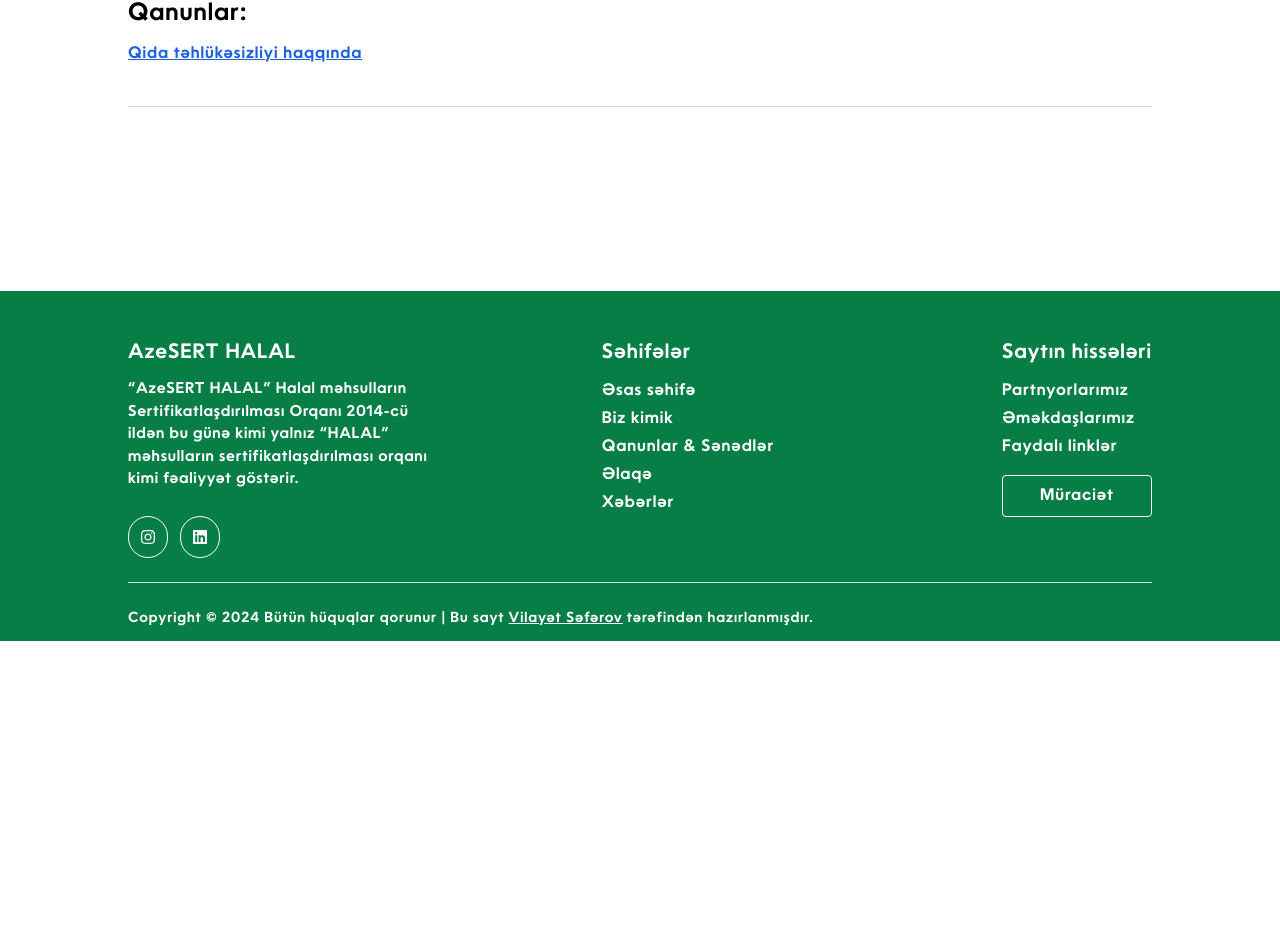
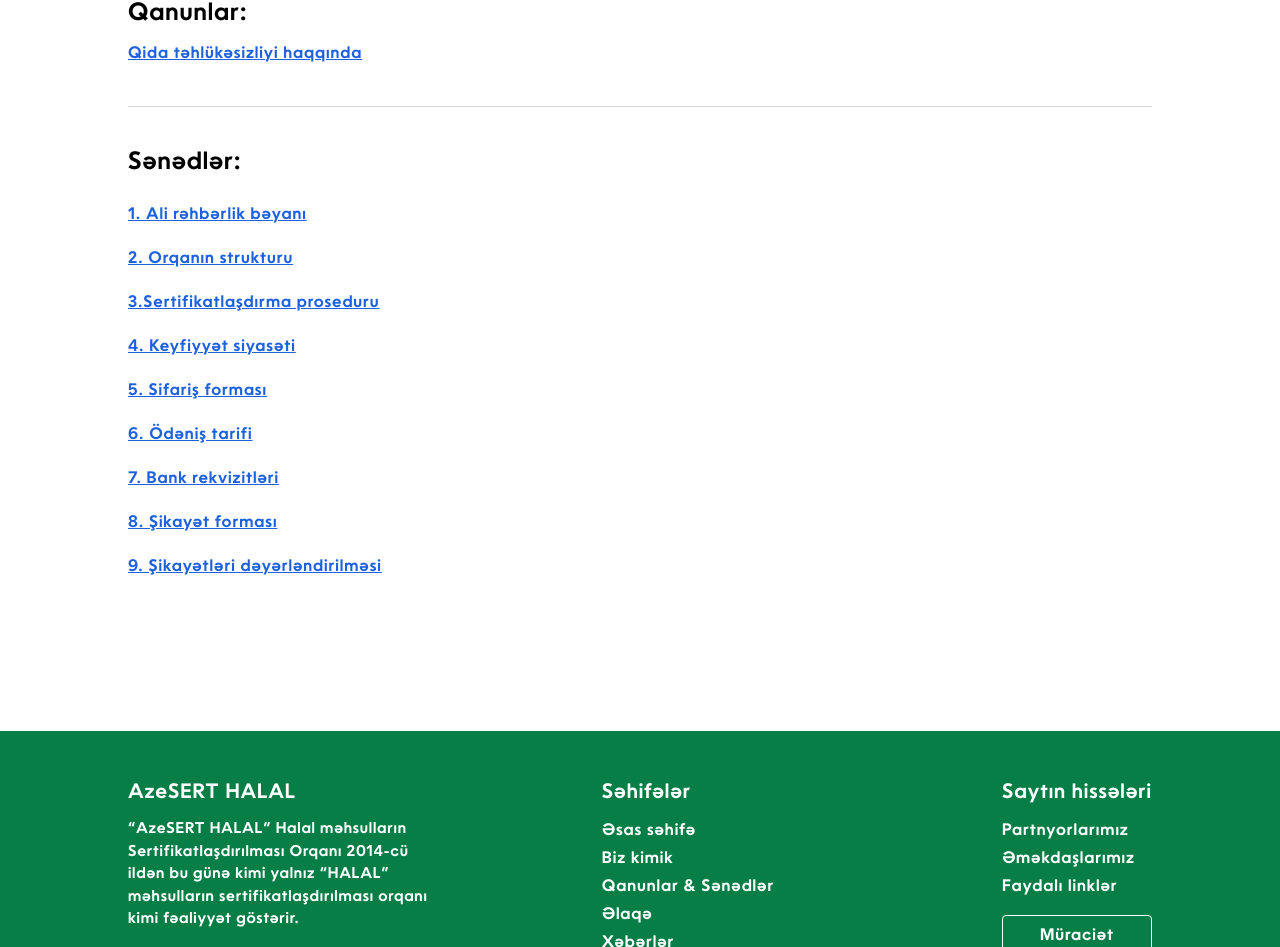
Before and after one commit to vilayat571/halalcert.az, a React (Vite) app: page /qanunvericilik in a window 1280 px wide. Shown: the part 970-1917 px from the top of the page. Before the commit the page ends 1611 px from the top, so only its background shows below. Built offline with nearby package versions, Linux system fonts and the light colour scheme.

Commit message:
deleting a file

```diff
--- a/src/components/Laws/Docs.tsx
+++ b/src/components/Laws/Docs.tsx
@@ -4,7 +4,7 @@
 
 const Docs = () => {
   return (
-    <div className="hidden mt-0  flex-col gap-3">
+    <div className="flex mt-0  flex-col gap-3">
       <Ptag text={"Sənədlər"} />
       {dataDocs.map((item: IDATADOCS) => {
         return (
--- a/src/constants/Laws/DocsData.ts
+++ b/src/constants/Laws/DocsData.ts
@@ -1,6 +1,5 @@
 import beyan from "../../assets/files/beyan.pdf";
 import odenish from "../../assets/files/odenish.pdf";
-import odenish2 from "../../assets/files/odenish2.pdf";
 import order from "../../assets/files/order.pdf";
 import structure from "../../assets/files/structure.pdf";
 import quality from "../../assets/files/quality.pdf";
@@ -49,22 +48,17 @@
   },
   {
     id: 7,
-    text: "7. Ödəniş tarifi - 2",
-    file: odenish2,
+    text: "7. Bank rekvizitləri",
+    file: rekvizits,
   },
   {
     id: 8,
-    text: "8. Bank rekvizitləri",
-    file: rekvizits,
-  },
-  {
-    id: 9,
-    text: "9. Şikayət forması",
+    text: "8. Şikayət forması",
     file: complain1,
   },
   {
-    id: 10,
-    text: "10. Şikayətləri dəyərləndirilməsi",
+    id:9,
+    text: "9. Şikayətləri dəyərləndirilməsi",
     file: complain2,
   },
 ];
```
